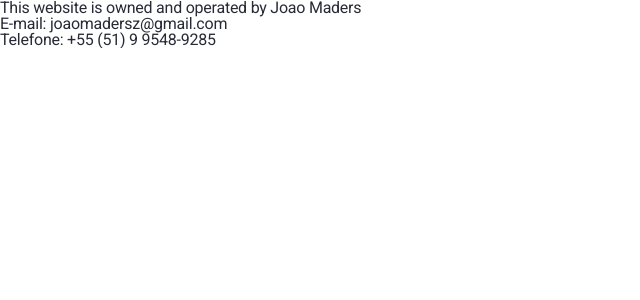
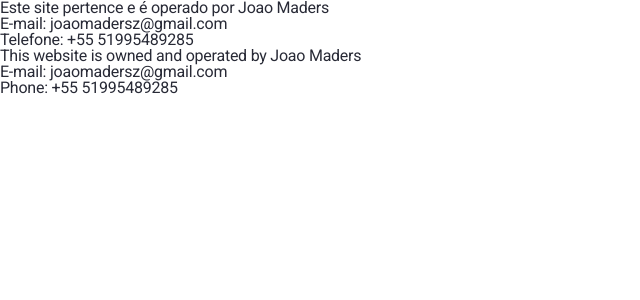
Before and after one commit to joaomaders/maders.dev, a Vue app: page /property in a window 1280 px wide. Shown: the top 300 px of the page, without its empty margins (0-640 px from the left). Built offline with nearby package versions, Linux system fonts and the light colour scheme.

Commit message:
adjust property page

```diff
--- a/src/views/Property.vue
+++ b/src/views/Property.vue
@@ -1,9 +1,12 @@
 <template>
   <div>
-    <h1>This website is owned and operated by Joao Maders</h1>
+    <h2>Este site pertence e é operado por Joao Maders</h2>
+    <p> E-mail: joaomadersz@gmail.com </p>
+    <p> Telefone: +55 51995489285 </p>
 
+    <h2>This website is owned and operated by Joao Maders</h2>
     <p> E-mail: joaomadersz@gmail.com </p>
-    <p> Telefone: +55 (51) 9 9548-9285 </p>
+    <p> Phone: +55 51995489285 </p>
   </div>
 </template>
 
```
